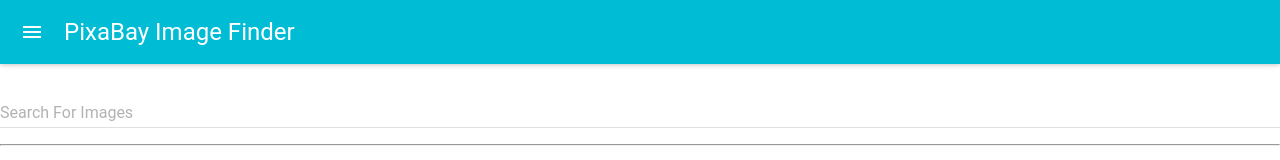
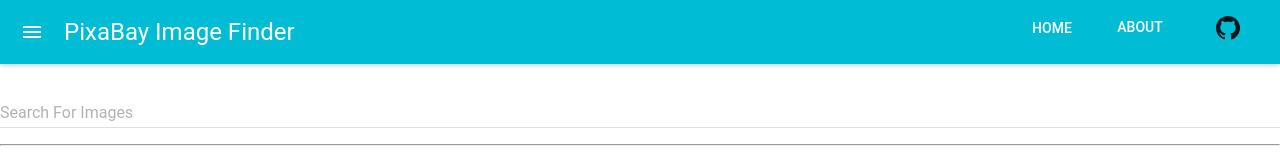
Before and after one commit to witoldmetel/React-Pixabay-Searcher, a React (Create React App) app: page / in a window 1280 px wide. Shown: the top 160 px of the page. Built offline with nearby package versions, Linux system fonts and the light colour scheme.

Commit message:
add navbar btn

```diff
--- a/src/components/NavBar.js
+++ b/src/components/NavBar.js
@@ -1,6 +1,36 @@
 import React from 'react';
 import AppBar from 'material-ui/AppBar';
+import FlatButton from 'material-ui/FlatButton';
+import FontIcon from 'material-ui/FontIcon';
+import SvgIcon from 'material-ui/SvgIcon';
 
-const NavBar = () => <AppBar title="PixaBay Image Finder" />;
+const buttonStyle = {
+    backgroundColor: 'transparent',
+    color: 'white'
+};
+
+const rightButtons = (
+    <div>
+        <FlatButton
+            href='/'
+            label="Home"
+            style={buttonStyle} />
+        <FlatButton label="About" style={buttonStyle} />
+        <FlatButton
+            href="https://github.com/witoldmetel/React-searcher-pixabay"
+            target="_blank"
+            icon={
+                <SvgIcon>
+                    <path d="M12.007 0C6.12 0 1.1 4.27.157 10.08c-.944 5.813 2.468 11.45 8.054 13.312.19.064.397.033.555-.084.16-.117.25-.304.244-.5v-2.042c-3.33.735-4.037-1.56-4.037-1.56-.22-.726-.694-1.35-1.334-1.756-1.096-.75.074-.735.074-.735.773.103 1.454.557 1.846 1.23.694 1.21 2.23 1.638 3.45.96.056-.61.327-1.178.766-1.605-2.67-.3-5.462-1.335-5.462-6.002-.02-1.193.42-2.35 1.23-3.226-.327-1.015-.27-2.116.166-3.09 0 0 1.006-.33 3.3 1.23 1.966-.538 4.04-.538 6.003 0 2.295-1.5 3.3-1.23 3.3-1.23.445 1.006.49 2.144.12 3.18.81.877 1.25 2.033 1.23 3.226 0 4.607-2.805 5.627-5.476 5.927.578.583.88 1.386.825 2.206v3.29c-.005.2.092.393.26.507.164.115.377.14.565.063 5.568-1.88 8.956-7.514 8.007-13.313C22.892 4.267 17.884.007 12.008 0z" />
+                </SvgIcon>}
+        />
+
+    </div>
+  );
+
+const NavBar = () =>
+<AppBar title="PixaBay Image Finder" iconElementRight={rightButtons}>
+
+</AppBar>;
 
 export default NavBar;
```
